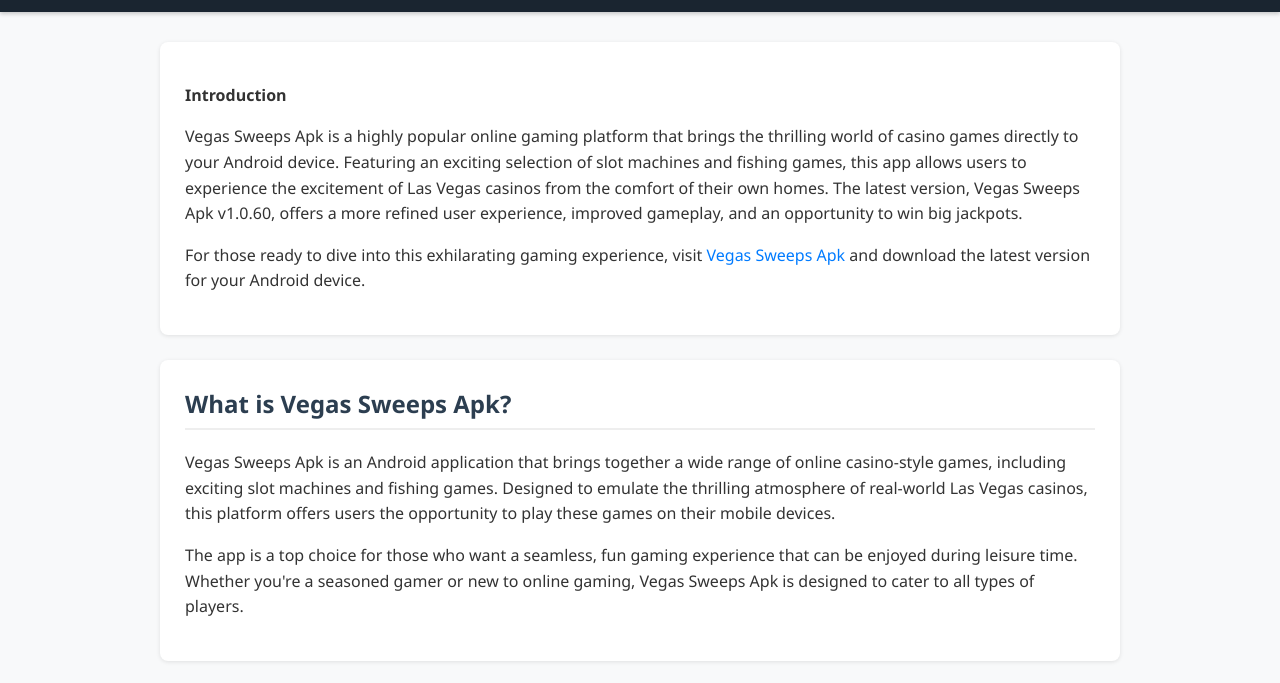
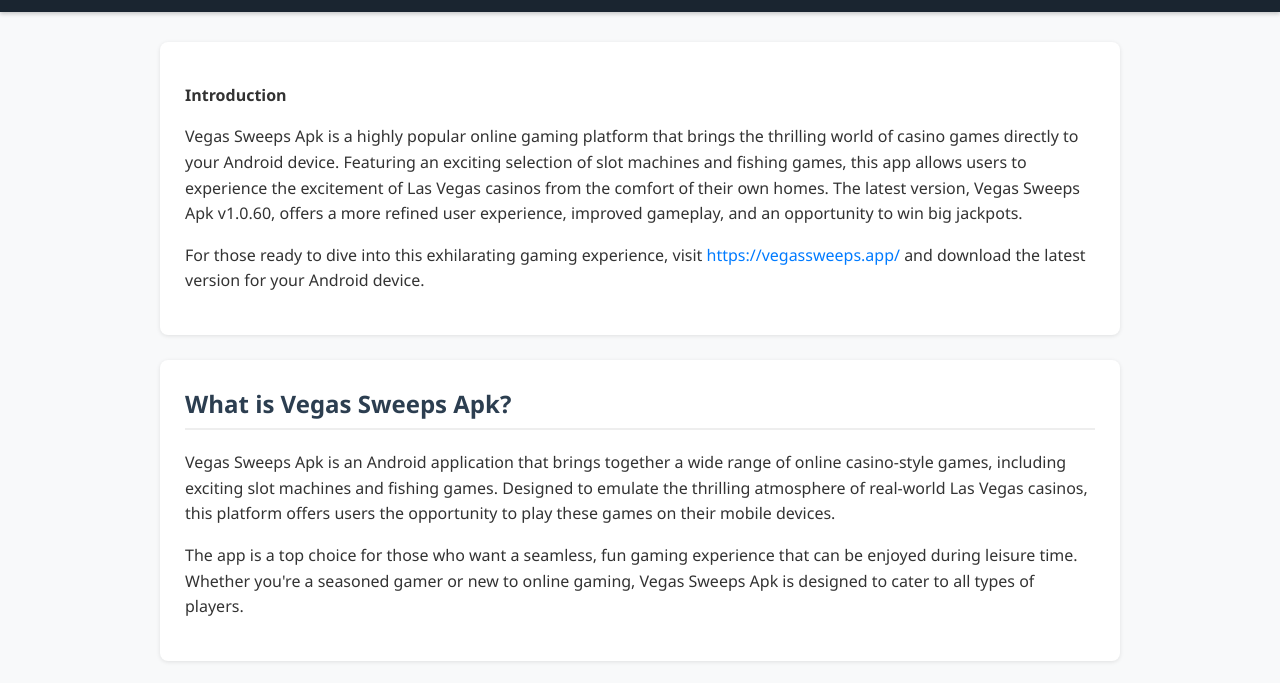
Before and after one commit to carbonnen096/vegassweeps-online-vercel, a plain HTML site: page index.html in a window 1280 px wide. Shown: the part 93-776 px from the top of the page. Drawn offline with Linux system fonts and the light colour scheme.

Commit message:
Update index.html

```diff
--- a/index.html
+++ b/index.html
@@ -1,6 +1,7 @@
 <!DOCTYPE html>
 <html lang="en">
 <head>
+  <meta name="google-site-verification" content="A4TkZOO6EoypWNEhTqeQsGPBuFCoqg07z-UiYmD8wdc" />
   <meta charset="UTF-8" />
   <meta name="viewport" content="width=device-width, initial-scale=1.0"/>
   <title>Vegas Sweeps Apk v1.0.60 | Download for Android</title>
@@ -116,7 +117,7 @@
   <section>
     <p><strong>Introduction</strong></p>
     <p>Vegas Sweeps Apk is a highly popular online gaming platform that brings the thrilling world of casino games directly to your Android device. Featuring an exciting selection of slot machines and fishing games, this app allows users to experience the excitement of Las Vegas casinos from the comfort of their own homes. The latest version, Vegas Sweeps Apk v1.0.60, offers a more refined user experience, improved gameplay, and an opportunity to win big jackpots.</p>
-    <p>For those ready to dive into this exhilarating gaming experience, visit <a href="https://vegassweeps.app/" target="_blank">Vegas Sweeps Apk</a> and download the latest version for your Android device.</p>
+    <p>For those ready to dive into this exhilarating gaming experience, visit <a href="https://vegassweeps.app/" target="_blank">https://vegassweeps.app/</a> and download the latest version for your Android device.</p>
   </section>
 
   <section>
```
